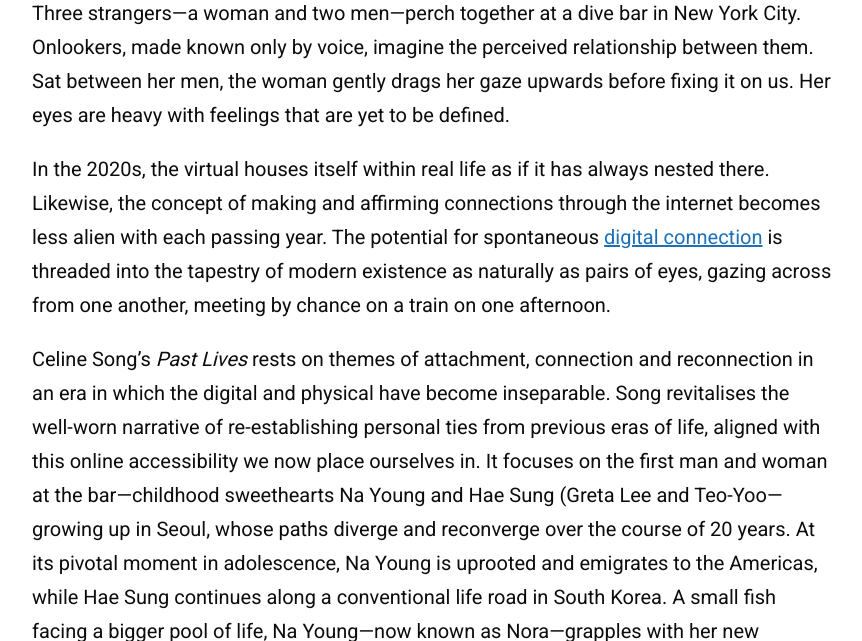
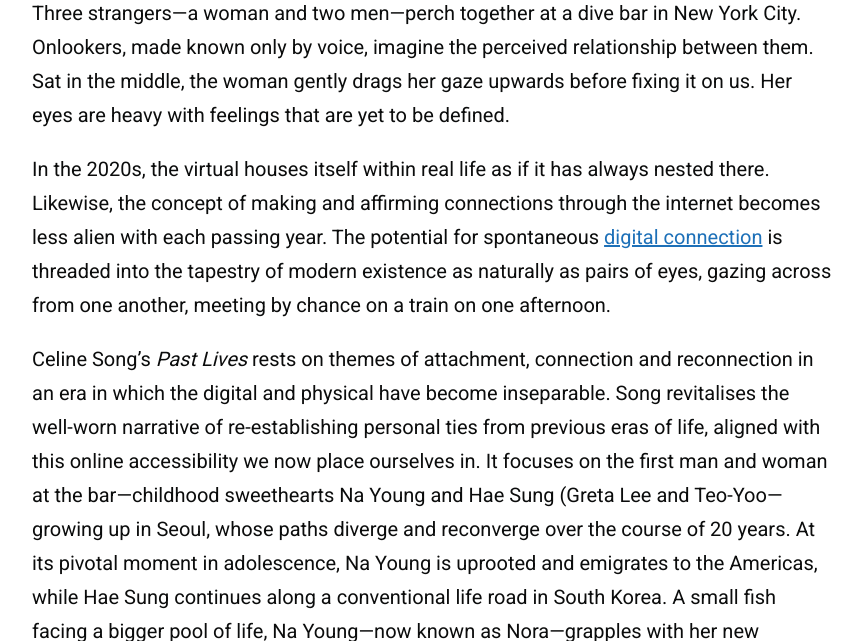
Before and after one commit to zoeurl/zoedowney.github.io, a Jekyll site: the page built from _posts/2024-05-30-past-lives.md, in a window 1280 px wide and 900 px high, scrolled down 351 px, cut to the strip 259-900 px from the top of the window. Shown: the whole strip, without its empty margins (208-1070 px from the left). Built offline with Jekyll 4.4.1, drawn with Linux system fonts in a browser that asks for light colours.

Commit message:
Update 2024-05-30-past-lives.md

```diff
--- a/_posts/2024-05-30-past-lives.md
+++ b/_posts/2024-05-30-past-lives.md
@@ -9,7 +9,7 @@
 image-alt-text: "Hae Sung (left: Teo Yoo) and Nora (right: Greta Lee) stand across from one another on an empty New York City street. They stare wistfully into each other's eyes."
 ---
 
-Three strangers—a woman and two men—perch together at a dive bar in New York City. Onlookers, made known only by voice, imagine the perceived relationship between them. Sat between her men, the woman gently drags her gaze upwards before fixing it on us. Her eyes are heavy with feelings that are yet to be defined.
+Three strangers—a woman and two men—perch together at a dive bar in New York City. Onlookers, made known only by voice, imagine the perceived relationship between them. Sat in the middle, the woman gently drags her gaze upwards before fixing it on us. Her eyes are heavy with feelings that are yet to be defined.
 
 In the 2020s, the virtual houses itself within real life as if it has always nested there. Likewise, the concept of making and affirming connections through the internet becomes less alien with each passing year. The potential for spontaneous [digital connection](https://www.youtube.com/watch?v=FxzBvqY5PP0&ab_channel=DaftPunk) is threaded into the tapestry of modern existence as naturally as pairs of eyes, gazing across from one another, meeting by chance on a train on one afternoon.
 
```
